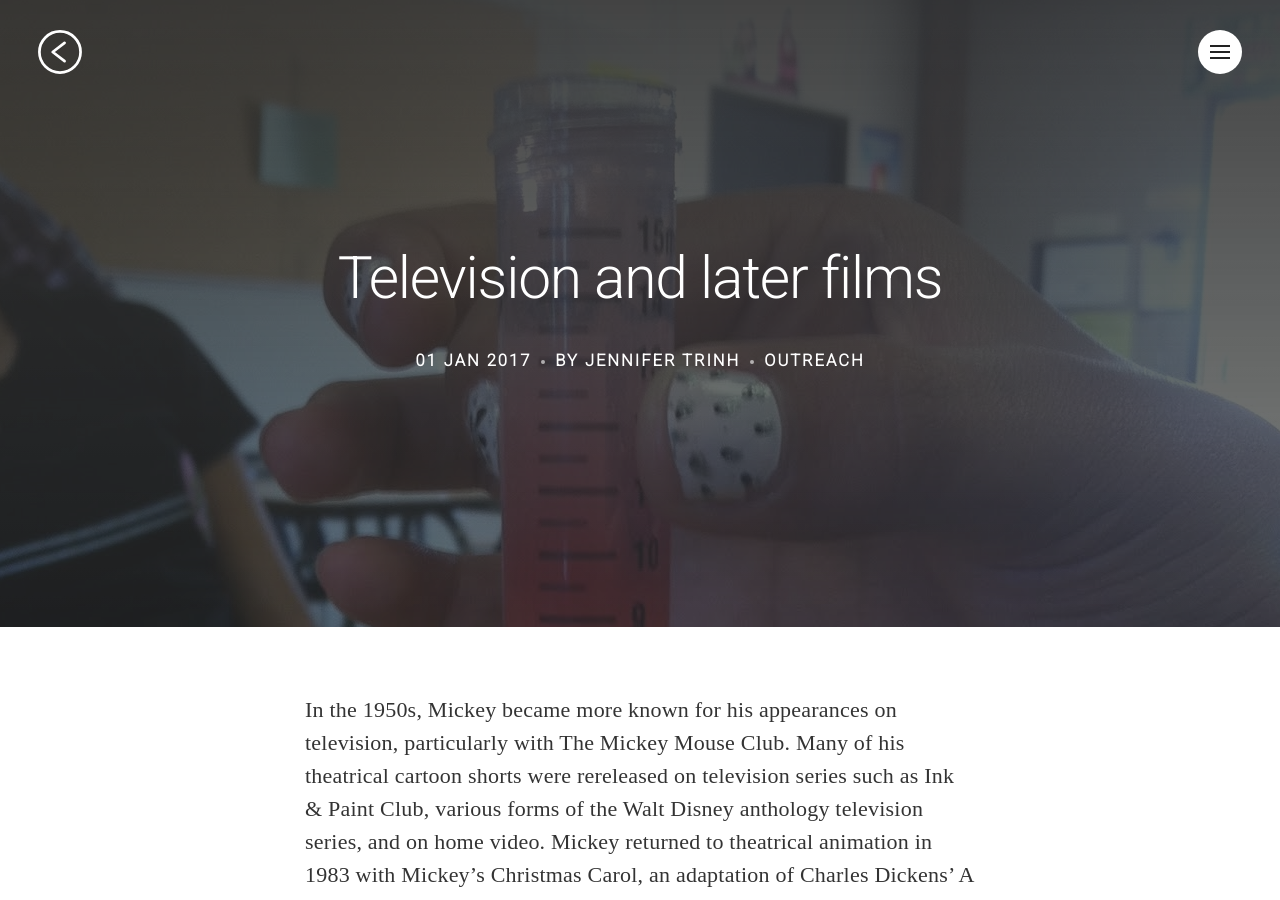
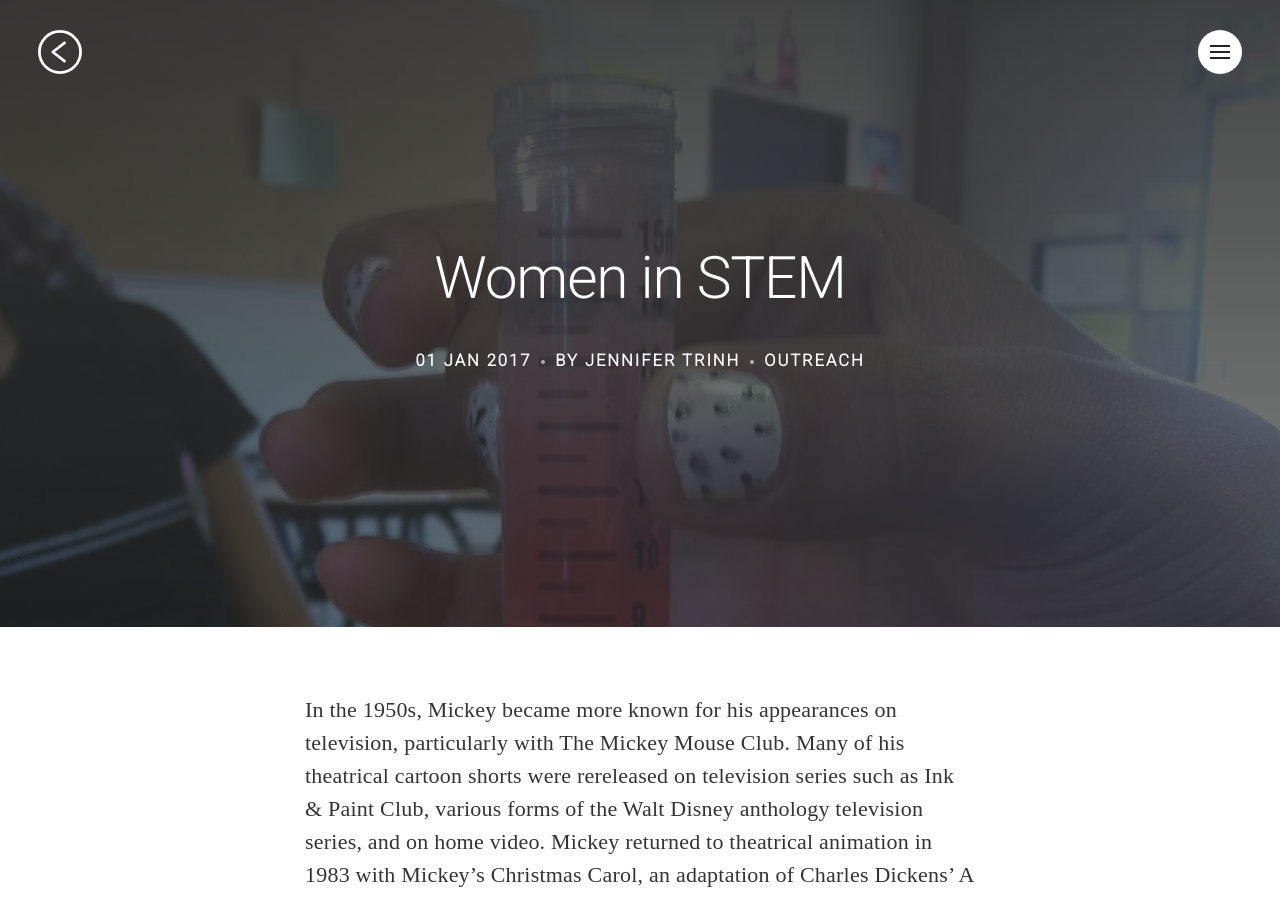
Before and after one commit to jennifertrinh/jennifertrinh.github.io, a Jekyll site: the page built from _posts/2017-01-01-women-in-stem.markdown, in a window 1280 px wide and 900 px high. Built offline with Jekyll 4.4.1, drawn with Linux system fonts in a browser that asks for light colours; nearby versions of some CDN libraries; some web fonts are replaced; comment, search, counter and statistics services are not loaded.

Commit message:
change title of women in stem

```diff
--- a/_posts/2017-01-01-women-in-stem.markdown
+++ b/_posts/2017-01-01-women-in-stem.markdown
@@ -1,6 +1,6 @@
 ---
 layout: post
-title:  "Television and later films"
+title:  "Women in STEM"
 date:   2017-01-01 18:00:00
 excerpt: "There aren't as many women in STEM, but there are a ton of ways to try to address that."
 categories: outreach
```
